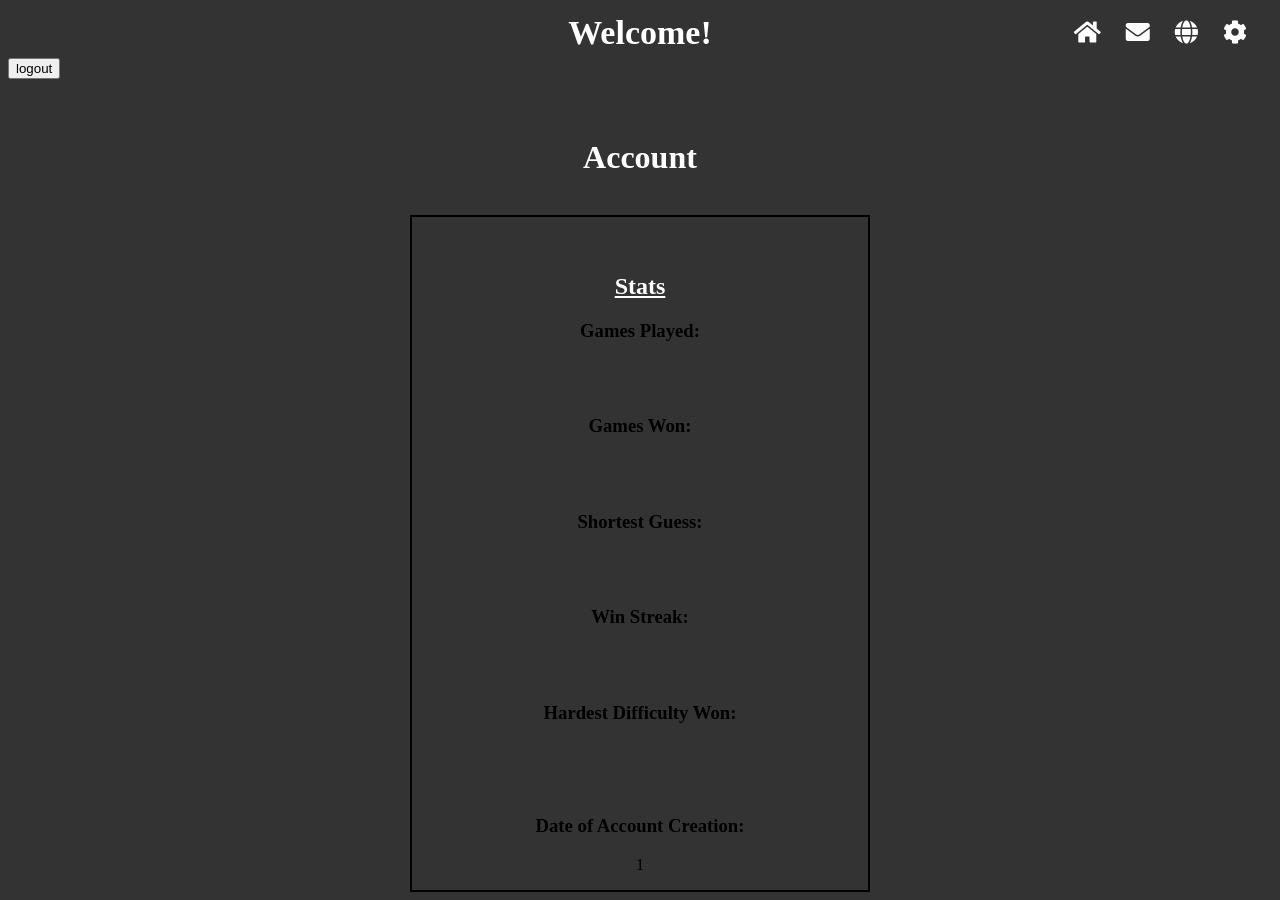
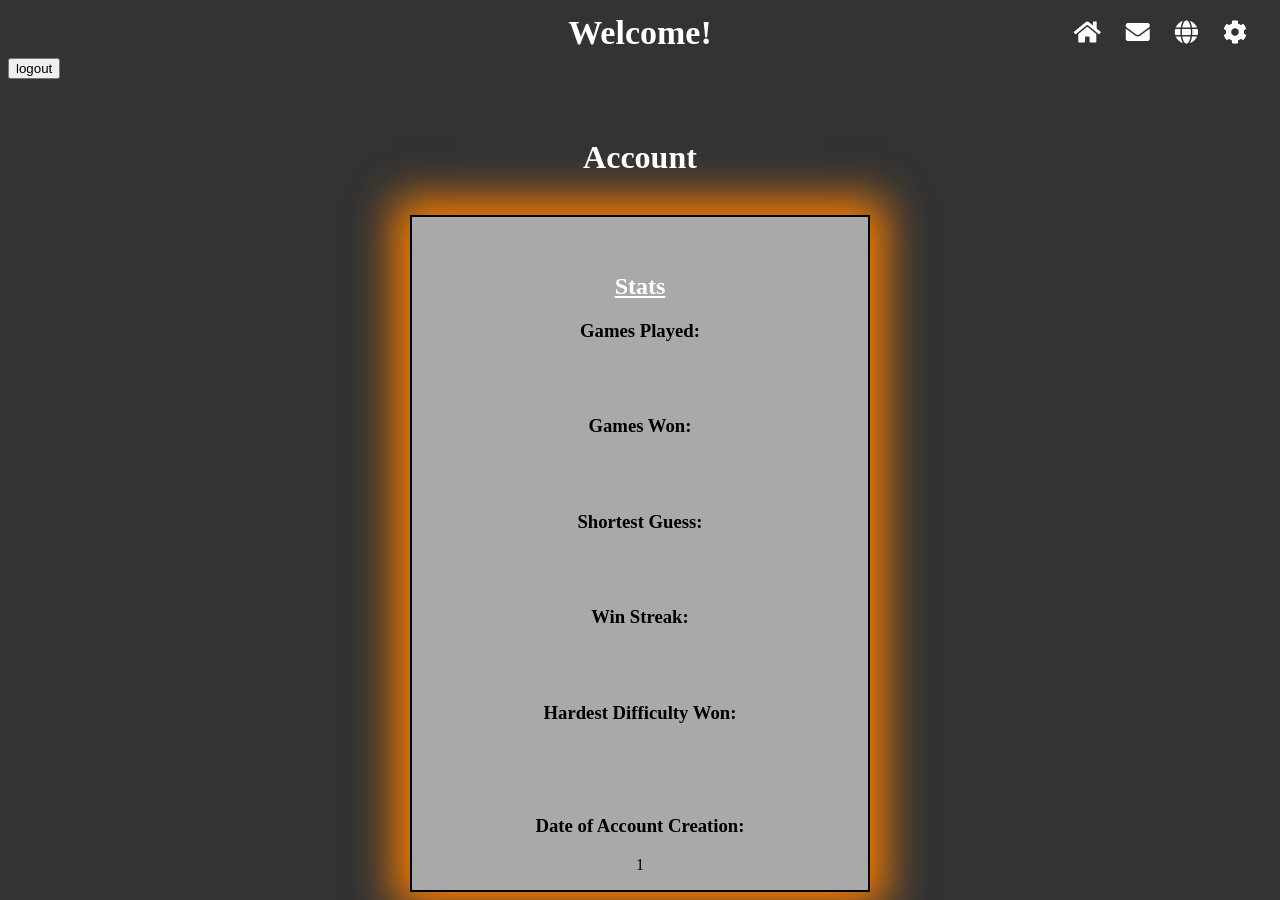
Before and after one commit to Jack-Gentner/Wrodle1, a PHP site: page /Account.php in a window 1280 px wide. Run offline with PHP 8.4, Linux system fonts and the light colour scheme; the visitor is signed in with stand-in values (Sample User, id 1); data that the repository does not hold is empty.

Commit message:
Acc page glow and background color

```diff
--- a/Design.css
+++ b/Design.css
@@ -17,6 +17,8 @@
     text-align: center;
     width: 40%;
     margin: auto;
+    background-color: darkgray;
+    box-shadow: 0px 0px 40px 15px #FE7F01;
 }
 #timer {
    text-align: center;
```
